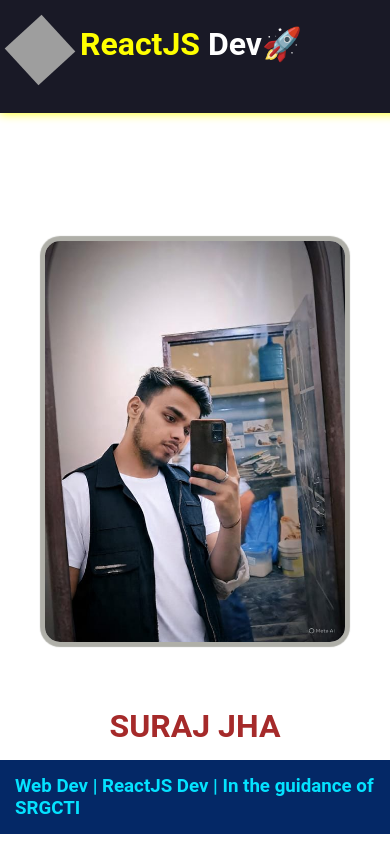
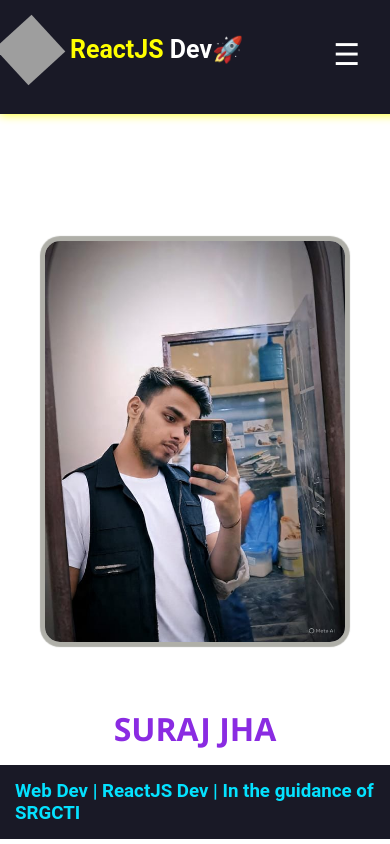
Before and after one commit to surajjha-37/ReactJs, a React (Vite) app: page / in a window 390 px wide. Shown: the top 844 px of the page. Built offline with nearby package versions, Linux system fonts and the light colour scheme; grey boxes are pictures that could not be loaded.

Commit message:
edit app.css

```diff
--- a/src/App.css
+++ b/src/App.css
@@ -15,8 +15,7 @@ header {
   box-shadow: 0px 0px 10px 0px yellow;
   z-index: 2;
   position: fixed;
-
-  width: 100%;
+  width: 100vw;
 }
 .logo {
   display: flex;
@@ -465,28 +464,24 @@ label {
     overflow-x: auto;
     white-space: nowrap;
     display: flex;
-    gap: 46px;
-    margin-left: 65px;
   }
   .html {
     width: 200px;
     height: 300px;
-    margin-left: 25px;
-    margin-left: 25px;
+    margin-left: 50px;
     margin-right: 25px;
     box-shadow: 0px 0px 15px 1px white;
   }
   .project-1 {
     width: 250px;
     height: 300px;
-    margin-left: 25px;
+    margin-left: 55px;
     margin-right: 25px;
   }
   .project {
     overflow-x: auto;
     white-space: nowrap;
     display: flex;
-    gap: 45px;
   }
   .todo-p {
     overflow: scroll;
@@ -514,4 +509,32 @@ label {
   .ul-a {
     margin-left: -155px;
   }
+  .hamburger {
+    display: block;
+    color: white;
+    margin-top: 3%;
+    font-size: 30px;
+  }
+  header {
+    display: flex;
+    justify-content: space-around;
+  }
+  .h1 {
+    margin-top: 10px;
+    font-size: 25px;
+  }
+  .logo {
+    margin-left: -55px;
+  }
+  .logo-in {
+    height: 50px;
+    width: 50px;
+  }
+  .about-p {
+    background-color: #191926;
+  }
+  .about-in {
+    color: blueviolet;
+    font-family: "Segoe UI", Tahoma, Geneva, Verdana, sans-serif;
+  }
 }
--- a/src/header.jsx
+++ b/src/header.jsx
@@ -39,6 +39,9 @@ function Header() {
             </li>
           </ul>
         </nav>
+        <div class="hamburger" id="hamburger">
+          ☰
+        </div>
       </header>
     </div>
   );
```
